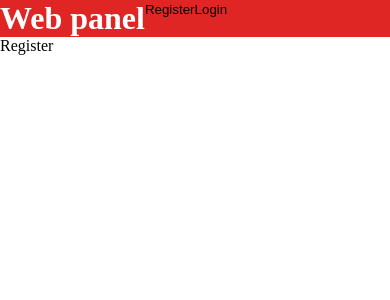
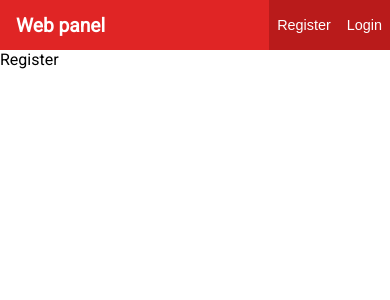
Before and after one commit to Roshanbhuvad/User-login-Registration-, a React (Create React App) app in the folder front/: page /register in a window 390 px wide. Shown: the top 300 px of the page. Built offline with nearby package versions, Linux system fonts and the light colour scheme; no server answers.

Commit message:
Front-end user authorization added

```diff
--- a/front/package.json
+++ b/front/package.json
@@ -6,6 +6,7 @@
     "@testing-library/jest-dom": "^4.2.4",
     "@testing-library/react": "^9.3.2",
     "@testing-library/user-event": "^7.1.2",
+    "axios": "^0.20.0",
     "react": "^16.13.1",
     "react-dom": "^16.13.1",
     "react-router-dom": "^5.2.0",
--- a/front/src/App.js
+++ b/front/src/App.js
@@ -1,21 +1,55 @@
-import React from 'react';
+import React, {useState, useEffect} from 'react';
 import {BrowserRouter, Switch, Route} from "react-router-dom";
+import Axios from "axios";
 import Home from "./components/pages/Home";
 import Header from "./components/layout/Header";
 import Login from "./components/auth/Login";
 import Register from "./components/auth/Register";
+import UserContext from "./context/UserContext";
 import"./style.css";
 
 function App() {
+  const [userData, setUserData] = useState({
+    token: undefined,
+    user: undefined,
+  });
+
+useEffect(() => {
+  const checkLoggedIn = async() => {
+let token = localStorage.getItem("auth-token");
+if(token === null) {
+ localStorage.setItem("auth-token", "");
+ token = "";
+}
+  const tokenRes = await Axios.post("http://localhost:5000/users/tokenIsValid",null, {headers:{"x-auth-token":token}});
+  if (tokenRes.data) {
+    const userRes = await Axios.get("http://localhost:5000/users/", {
+      headers: {"x-auth-token": token},
+    });
+    setUserData({
+      token, user: userRes.data,
+    })
+  }
+  };
+
+  //console.log(tokenRes.data);
+checkLoggedIn();
+},[]);
+
+
   return (
     <>
      <BrowserRouter>
+     <UserContext.Provider value={{userData, setUserData}}>
      <Header />
+     <div className="container">
       <Switch>
         <Route exact path="/" component={Home} />
         <Route exact path="/login" component={Login} />
         <Route exact path="/register" component={Register} />
       </Switch>
+      </div>
+      </UserContext.Provider>
      </BrowserRouter>
     </>
   );
--- a/front/src/components/auth/AuthOptions.js
+++ b/front/src/components/auth/AuthOptions.js
@@ -8,10 +8,10 @@ export default function AuthOptions() {
 	const login = () => history.push("/login");
 
 	return (
-		<div>
+		<nav className="auth-option">
 			<button onClick={register}>Register</button>
 			<button onClick={login}>Login</button>
-		</div>
+		</nav>
 
 		)
 }
--- /dev/null
+++ b/front/src/context/UserContext.js
@@ -0,0 +1,3 @@
+import {createContext} from "react";
+
+export default createContext(null);
--- a/front/src/style.css
+++ b/front/src/style.css
@@ -32,14 +32,48 @@ h1, h2, h3, h4, h5,h6, p, ul, ol{
 	margin: 1em 0;
 }
 
+/* general */
+body {
+	font-family: "Roboto", sans-serif;
+}
+
 /* header */
-
 #header {
+	height: 50px;
 	display: flex;
+	justify-content: space-between;
+	align-items: center;
 background-color: #e02525;
 }
 
 #header .title {
 	margin: 0;
+	padding: 0 1rem;
 	color: #ffffff;
 }
+
+#header .auth-option {
+	height: 100%;
+	display: flex;
+}
+
+#header .auth-option button {
+	padding: 0 1rem;
+	background-color: #b91b1b;
+	color: #ffffff;
+	font-size: 1.1rem;
+}
+
+#header .auth-option button:hover {
+	background-color: #be3a3a;
+}
+
+@media screen and (max-width:550px) {
+	#header .title {
+		font-size: 1.2rem;
+	}
+	#header .auth-option button {
+		padding: 0 0.5rem;
+		font-size: 0.9rem;
+	}
+}
```
Also changed, not shown: 2 other files (tests, documents, lock files or other folders).
